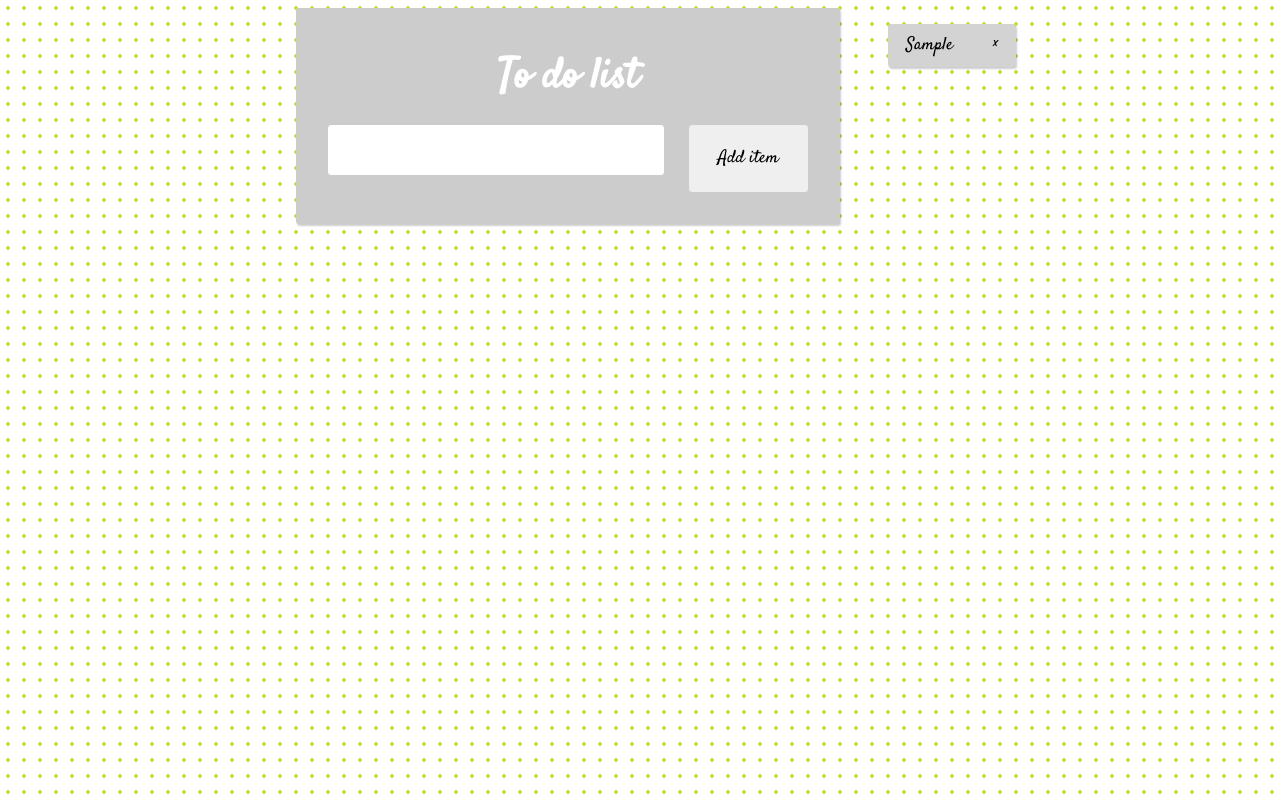
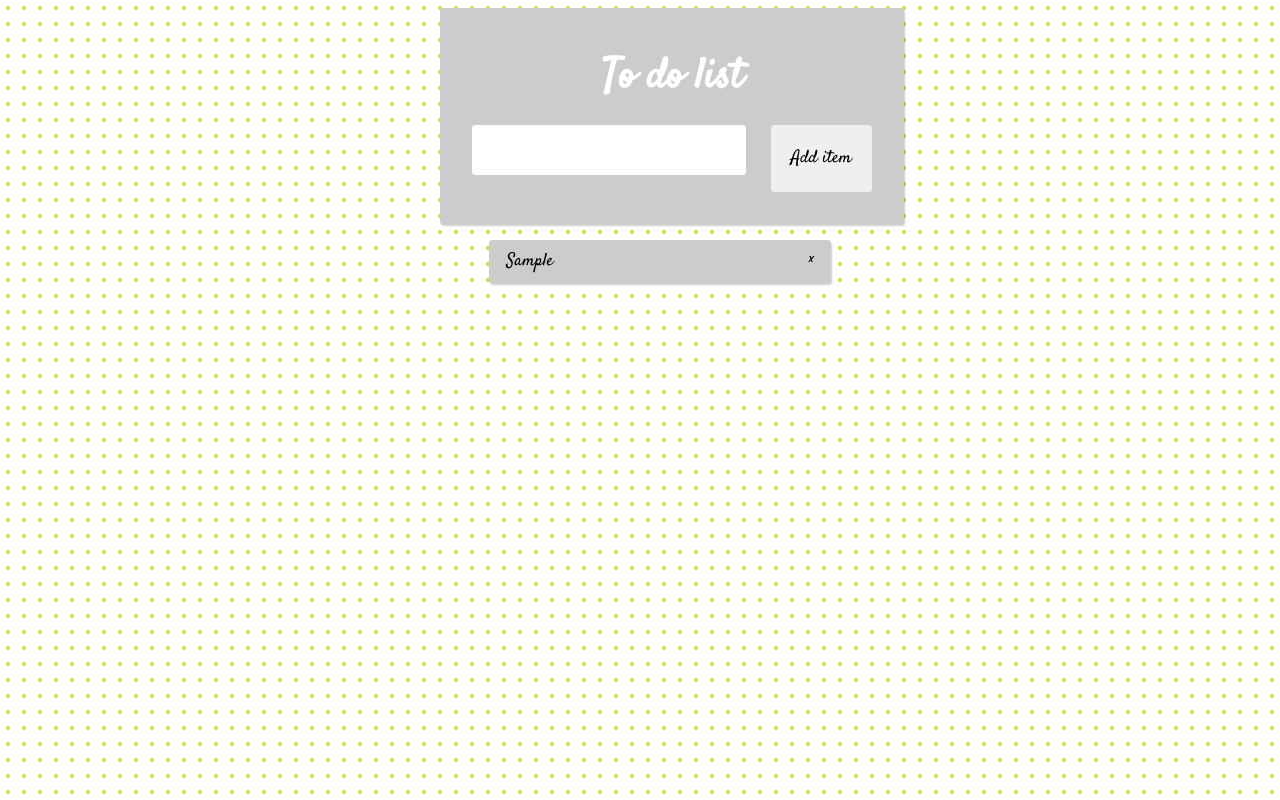
Before and after one commit to miroslavaka/to-do-list, a plain HTML site: page index.html in a window 1280 px wide. Both pictures are taken after typing "Sample" into the empty fields and a click on the button "Add item". Drawn offline with Linux system fonts and the light colour scheme.

Commit message:
changes in css

```diff
--- a/style.css
+++ b/style.css
@@ -10,11 +10,12 @@ body {
 }
 .container {
   display: flex;
+  flex-direction: column;
   justify-content: center;
+  margin-left: auto;
+  margin-right: auto;
 }
 .input-container {
-  width: 30em;
-  width: 100%;
   padding: 2em;
   background: #cccccc;
   border-radius: 0.2em;
@@ -57,12 +58,9 @@ body {
   cursor: pointer;
   float: right;
 }
-.result-container ul {
-  width: 100%;
-}
 .result-container ul li {
   list-style-type: none;
-  background: lightgray;
+  background: #cccccc;
   margin: 0.5em;
   padding: 0.5em 1em;
   font-family: 'Satisfy', cursive;
@@ -71,6 +69,9 @@ body {
   box-shadow: 1px 2px 2px rgba(0, 0, 0, 0.2);
 }
 @media screen and (min-width: 680px) {
+  .container {
+    width: 35em;
+  }
   .input-container h1 {
     font-size: 2.6em;
   }
@@ -86,7 +87,10 @@ body {
   }
 }
 @media screen and (min-width: 430px) {
+  .container {
+    width: 25em;
+  }
   .input-container {
-    width: 30em;
+    width: 100%;
   }
 }
```
